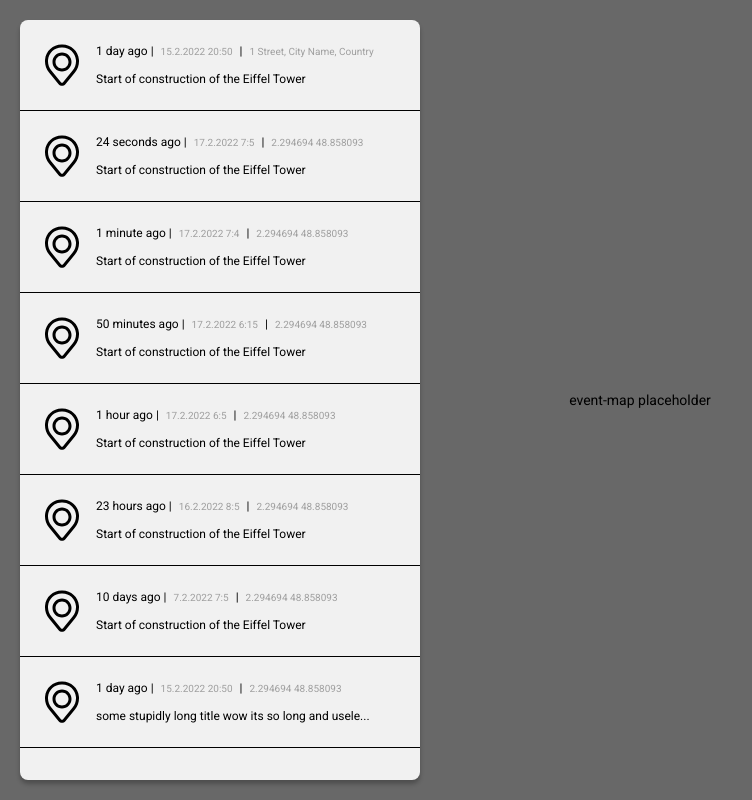
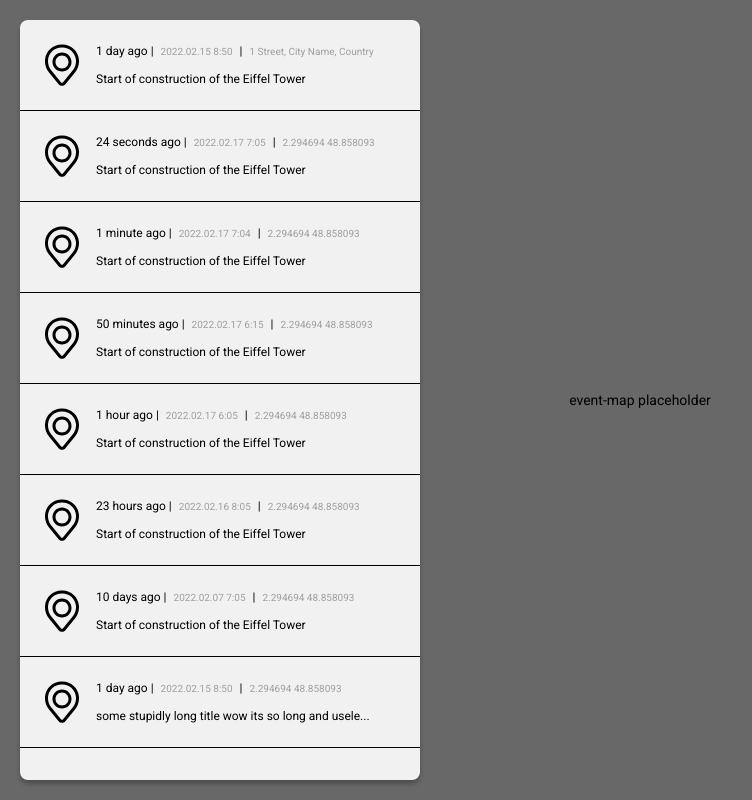
Before and after one commit to geo-event-tracker/event-tracker, an Angular app in the folder frontend/: page / in a window 1280 px wide. Shown: the whole page, without its empty margins (0-752 px from the left). Built offline with nearby package versions, Linux system fonts and the light colour scheme.

Commit message:
refactor: moved time utils to utils module

```diff
--- a/frontend/src/app/event-list/event-list.component.html
+++ b/frontend/src/app/event-list/event-list.component.html
@@ -6,7 +6,7 @@
 
       <div class="event-card-content">
         <div>
-          {{ getTimePassed(geoEvent.timestamp) }} ago | <span>{{ formatDate(geoEvent.timestamp) }}</span> | <span>{{ getAddress(geoEvent) }}</span>
+          {{ getTimePassed(geoEvent.timestamp) }} ago | <span>{{ geoEvent.timestamp | date:'yyyy.MM.dd h:mm' }}</span> | <span>{{ getAddress(geoEvent) }}</span>
         </div>
         <div>
           {{ geoEvent.title.length < 50 ? geoEvent.title : geoEvent.title.substring(0, 50) + '...' }}
--- a/frontend/src/app/event-list/event-list.component.ts
+++ b/frontend/src/app/event-list/event-list.component.ts
@@ -1,5 +1,6 @@
 import { Component, OnInit } from '@angular/core';
 import { BehaviorSubject } from 'rxjs';
+import datetimeUtils from '../utils/datetime';
 
 // TODO: replace by GeoEventService, blocked by #9
 const createMockGeoEvent = (props: any) => ({
@@ -39,24 +40,7 @@ export class EventListComponent implements OnInit {
   }
 
   getTimePassed = (timestamp: Date) => {
-    let currentTime = new Date().getTime() / 1000;
-    let eventTime = timestamp.getTime() / 1000;
-
-    let diff = currentTime - eventTime;
-
-    if (diff < 60) return `${diff.toFixed(0)} second${diff >= 2 ? 's' : ''}`;
-
-    diff = diff / 60;
-
-    if (diff < 60 ) return `${diff.toFixed(0)} minute${diff >= 2 ? 's' : ''}`;
-
-    diff = diff / 60;
-
-    if (diff < 24 ) return `${diff.toFixed(0)} hour${diff >= 2 ? 's' : ''}`;
-
-    diff = diff / 24;
-
-    return `${diff.toFixed(0)} day${diff >= 2 ? 's' : ''}`;
+    return datetimeUtils.getTimePassed(timestamp)
   }
 
   getAddress = (geoEvent: any) => {
@@ -65,13 +49,6 @@ export class EventListComponent implements OnInit {
     return `${center.longitude} ${center.latitude}`
   }
 
-  /**
-   * Format a Date object into a "yyyy.mm.dd h:mm" string
-   */
-  formatDate = (d: Date) => {
-    return d.getDate() + "." + (d.getMonth()+1) + "." + d.getFullYear() + " " + d.getHours() + ":" + d.getMinutes();
-  }
-
   geoEvents$ = geoEventMocks.asObservable();
 
 }
--- /dev/null
+++ b/frontend/src/app/utils/datetime.ts
@@ -0,0 +1,26 @@
+const getTimePassed = (timestamp: Date) => {
+  let currentTime = new Date().getTime() / 1000;
+  let eventTime = timestamp.getTime() / 1000;
+
+  const mapping = [
+    { label: 'second', maxUnit: 60 },
+    { label: 'minute', maxUnit: 60 },
+    { label: 'hour', maxUnit: 24 },
+    { label: 'day', maxUnit: 60 },
+  ]
+
+  let diff = currentTime - eventTime;
+
+  for (let idx = 0; idx < mapping.length; idx++) {
+    const { label, maxUnit } = mapping[idx];
+    if (diff < maxUnit || idx === mapping.length - 1) {
+      return `${diff.toFixed(0)} ${label}${Math.round(diff) !== 1 ? 's' : ''}`
+    }
+    diff = diff / maxUnit;
+  }
+  return '-';
+}
+
+export default {
+  getTimePassed,
+}
```
Also changed, not shown: frontend/src/app/utils/index.ts (added), 1 other file (tests, documents, lock files or other folders).
